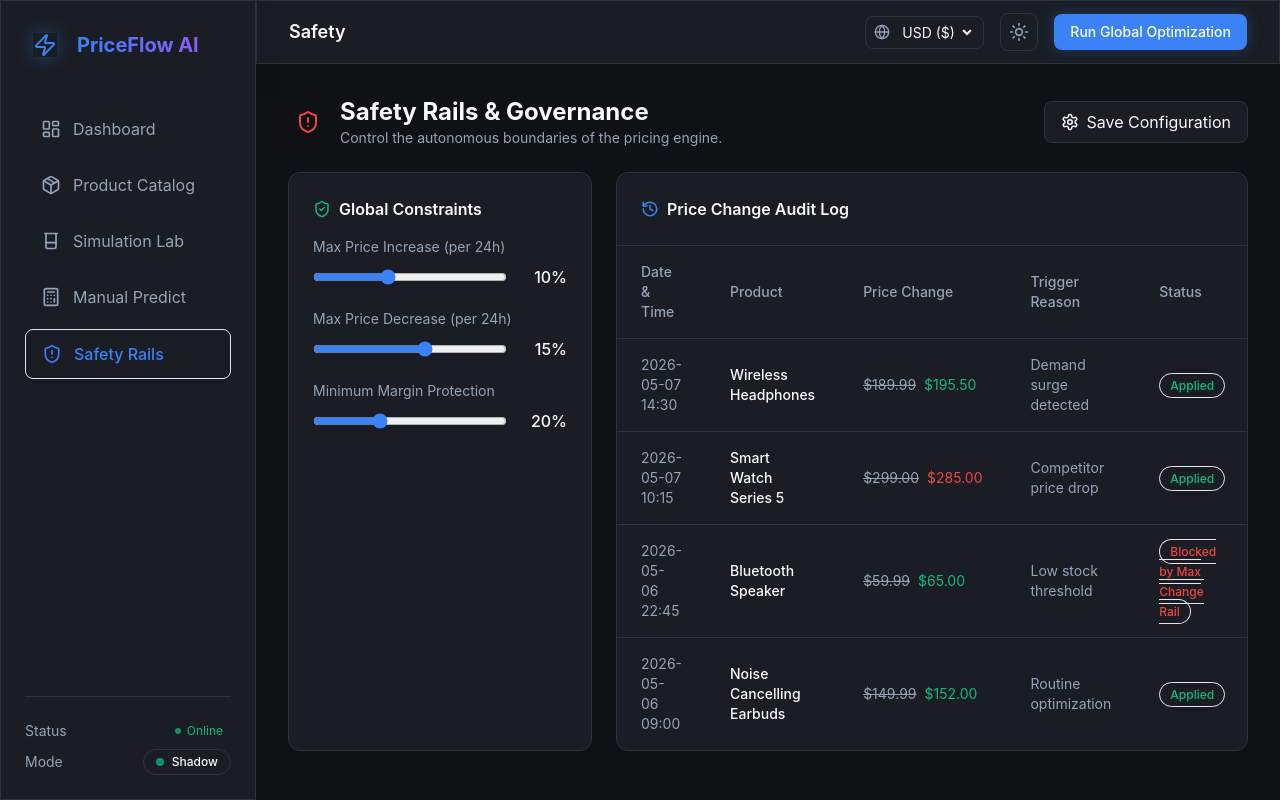
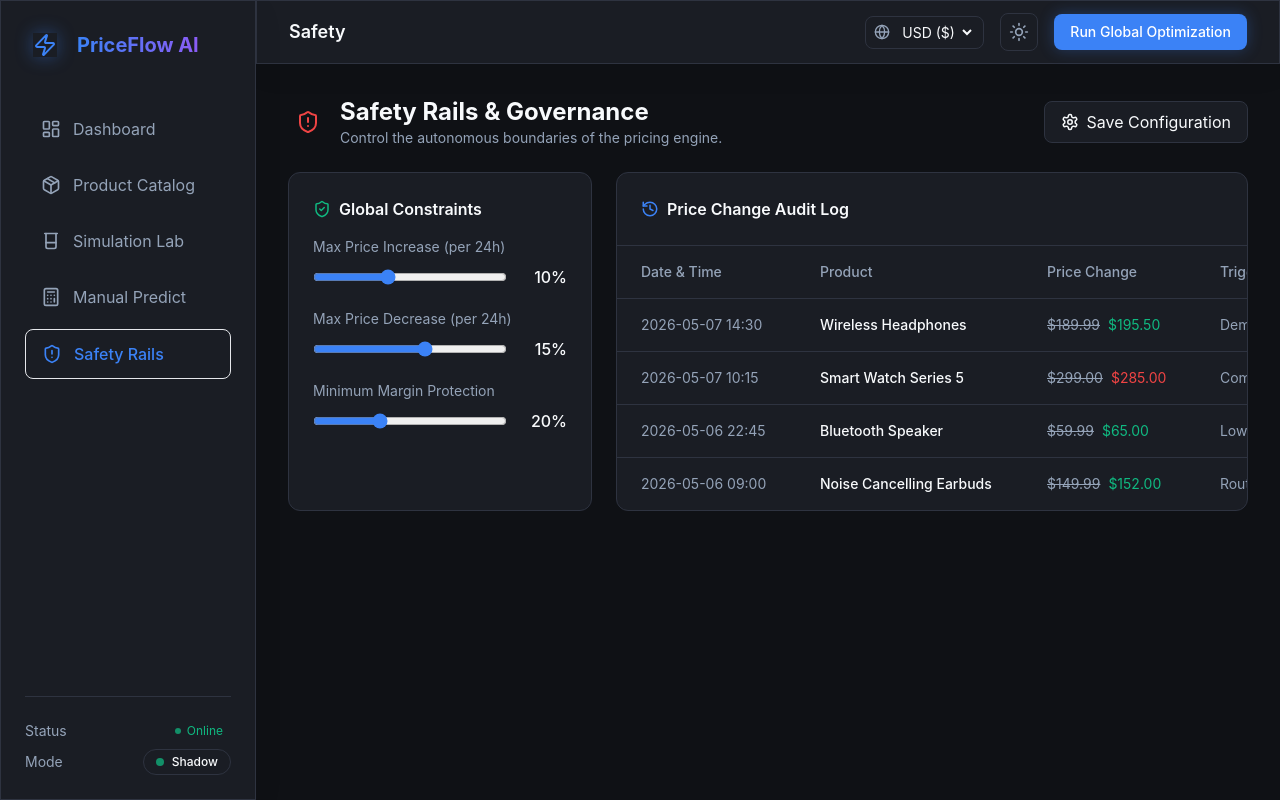
Before and after one commit to FrankTopzy/PriceFlow-AI, a React (Vite) app in the folder frontend/: page /safety in a window 1280 px wide. Built offline with nearby package versions, Linux system fonts and the light colour scheme.

Commit message:
feat: implement Safety Rails configuration page and global layout with currency context integration

```diff
--- a/frontend/src/pages/Safety.tsx
+++ b/frontend/src/pages/Safety.tsx
@@ -116,7 +116,7 @@ export default function Safety() {
             <h3 className="font-semibold">Price Change Audit Log</h3>
           </div>
           <div className="flex-1 overflow-x-auto">
-            <table className="w-full text-left text-sm">
+            <table className="w-[1000px] text-left text-sm">
               <thead className="text-text-secondary bg-surface/50 border-b border-border">
                 <tr>
                   <th className="px-6 py-4 font-medium">Date & Time</th>
@@ -138,8 +138,8 @@ export default function Safety() {
                       </span>
                     </td>
                     <td className="px-6 py-4 text-text-secondary">{log.reason}</td>
-                    <td className="px-6 py-4">
-                      <span className={`px-2.5 py-1 rounded-full text-xs font-medium ${
+                    <td className="px-2 py-4">
+                      <span className={`px-2.5 py-1 rounded-full text-xs font-medium w-fit ${
                         log.status === 'Applied'
                           ? 'bg-accent-success/10 text-accent-success border border-accent-success/20'
                           : 'bg-accent-danger/10 text-accent-danger border border-accent-danger/20'
```
